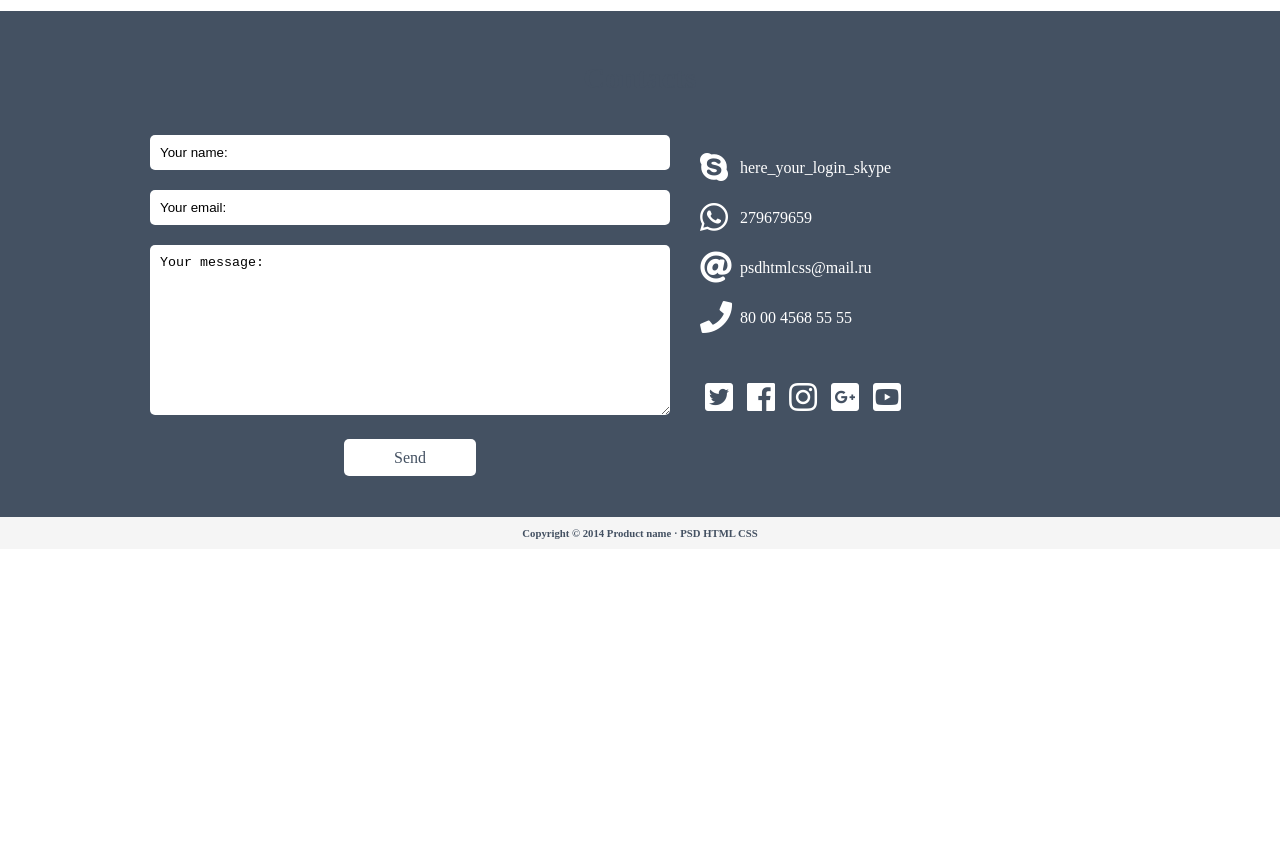
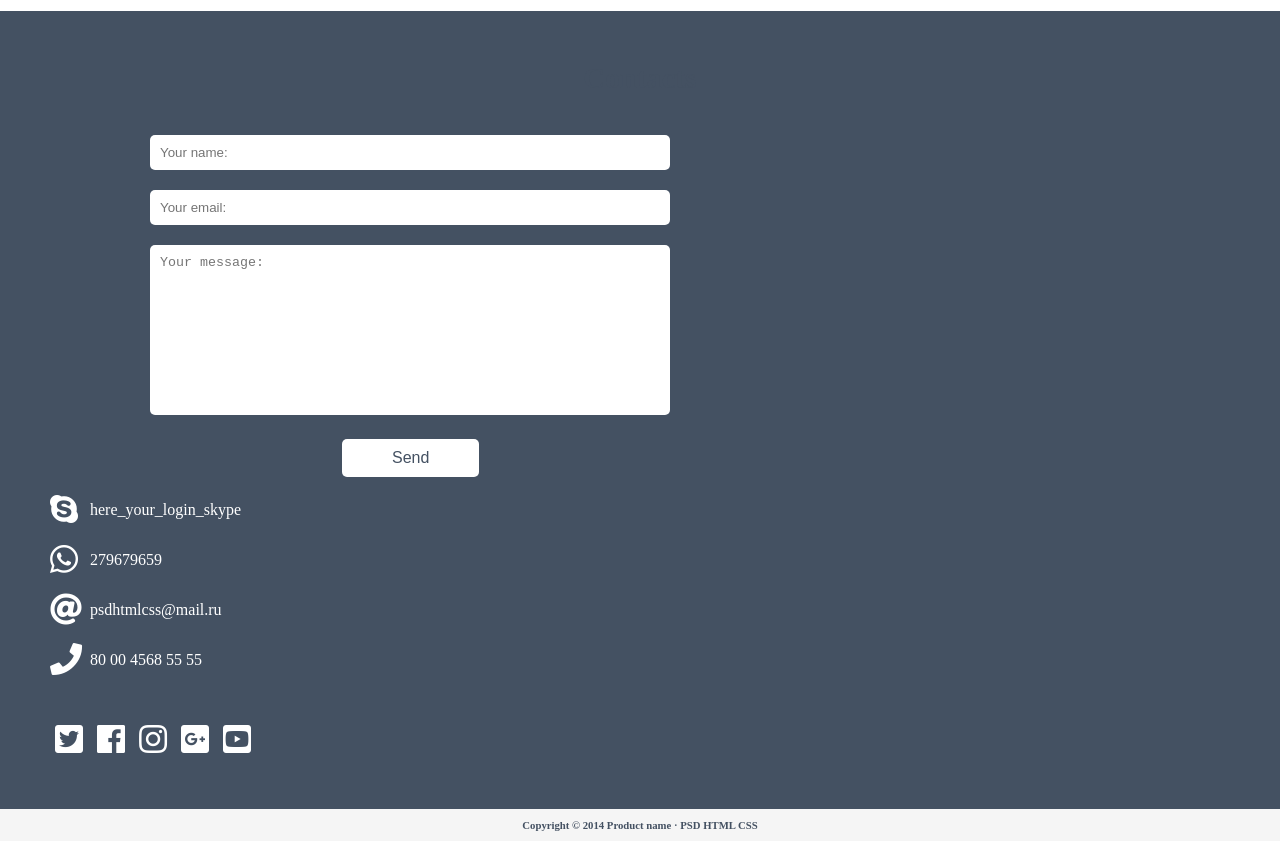
Before and after one commit to Mishochik/trainingGeekBrains, a plain HTML site: page HTML CSS, HTML5 CSS3/Project_3/index.html in a window 1280 px wide. Shown: the part 2900-3741 px from the top of the page. Before the commit the page ends 3449 px from the top, so only its background shows below. Drawn offline with Linux system fonts and the light colour scheme.

Commit message:
Переделал форму

```diff
--- a/HTML CSS, HTML5 CSS3/Project_3/index.html
+++ b/HTML CSS, HTML5 CSS3/Project_3/index.html
@@ -4,8 +4,8 @@
 <head>
     <meta charset="UTF-8">
     <link rel="stylesheet" href="style/style.css">
-    <link rel="stylesheet" href="https://use.fontawesome.com/releases/v5.3.1/css/all.css"
-          integrity="sha384-mzrmE5qonljUremFsqc01SB46JvROS7bZs3IO2EmfFsd15uHvIt+Y8vEf7N7fWAU" crossorigin="anonymous">
+    <link rel="stylesheet" href="https://use.fontawesome.com/releases/v5.3.1/css/all.css" integrity="sha384-mzrmE5qonljUremFsqc01SB46JvROS7bZs3IO2EmfFsd15uHvIt+Y8vEf7N7fWAU"
+        crossorigin="anonymous">
     <title>Document</title>
 </head>
 
@@ -32,10 +32,12 @@
             <div class="container">
                 <article class="content">
                     <h2>About your product</h2>
-                <p>Lorem ipsum dolor sit amet, consectetur adipisicing elit. Nobis facilis fuga, illo at. Natus eos,
+                    <p>Lorem ipsum dolor sit amet, consectetur adipisicing elit. Nobis facilis fuga, illo at. Natus
+                        eos,
                         eligendi
                         illum rerum omnis porro ex, magni, explicabo veniam incidunt in quam sapiente ut ipsum.</p>
-                <p>Pariatur iure ab sunt nesciunt, quibusdam odio iste cumque itaque, ipsa vel exercitationem ullam quos
+                    <p>Pariatur iure ab sunt nesciunt, quibusdam odio iste cumque itaque, ipsa vel exercitationem ullam
+                        quos
                         aut
                         nostrum cupiditate fuga quaerat quam animi dolores. Sequi itaque, unde perferendis nemo debitis
                         dolor</p>
@@ -56,7 +58,8 @@
                             <p>
                                 Delectus dolorem vero quae beatae quasi dolor deserunt iste amet atque, impedit iure
                                 placeat, ullam.
-                            Reprehenderit aliquam, nemo cum velit ratione perferendis quas, maxime, quaerat porro totam,
+                                Reprehenderit aliquam, nemo cum velit ratione perferendis quas, maxime, quaerat porro
+                                totam,
                                 dolore minus
                                 inventore.
                             </p>
@@ -66,7 +69,8 @@
                             <p>
                                 Delectus dolorem vero quae beatae quasi dolor deserunt iste amet atque, impedit iure
                                 placeat, ullam.
-                            Reprehenderit aliquam, nemo cum velit ratione perferendis quas, maxime, quaerat porro totam,
+                                Reprehenderit aliquam, nemo cum velit ratione perferendis quas, maxime, quaerat porro
+                                totam,
                                 dolore minus
                                 inventore.
                             </p>
@@ -76,7 +80,8 @@
                             <p>
                                 Delectus dolorem vero quae beatae quasi dolor deserunt iste amet atque, impedit iure
                                 placeat, ullam.
-                            Reprehenderit aliquam, nemo cum velit ratione perferendis quas, maxime, quaerat porro totam,
+                                Reprehenderit aliquam, nemo cum velit ratione perferendis quas, maxime, quaerat porro
+                                totam,
                                 dolore minus
                                 inventore.
                             </p>
@@ -132,9 +137,11 @@
                     <div class="img"></div>
                     <div class="text">
                         <h3>The description for the image</h3>
-                    <p>Pariatur iure ab sunt nesciunt, quibusdam odio iste cumque itaque, ipsa vel exercitationem ullam
+                        <p>Pariatur iure ab sunt nesciunt, quibusdam odio iste cumque itaque, ipsa vel exercitationem
+                            ullam
                             quos aut
-                        nostrum cupiditate fuga quaerat quam animi dolores. Sequi itaque, unde perferendis nemo debitis
+                            nostrum cupiditate fuga quaerat quam animi dolores. Sequi itaque, unde perferendis nemo
+                            debitis
                             dolor.</p>
                     </div>
                 </div>
@@ -142,9 +149,11 @@
                     <div class="img"></div>
                     <div class="text">
                         <h3>The description for the image</h3>
-                    <p>Pariatur iure ab sunt nesciunt, quibusdam odio iste cumque itaque, ipsa vel exercitationem ullam
+                        <p>Pariatur iure ab sunt nesciunt, quibusdam odio iste cumque itaque, ipsa vel exercitationem
+                            ullam
                             quos aut
-                        nostrum cupiditate fuga quaerat quam animi dolores. Sequi itaque, unde perferendis nemo debitis
+                            nostrum cupiditate fuga quaerat quam animi dolores. Sequi itaque, unde perferendis nemo
+                            debitis
                             dolor.</p>
                     </div>
                 </div>
@@ -152,7 +161,8 @@
                     <div class="img"></div>
                     <div class="text">
                         <h3>The description for the image</h3>
-                    <p>Lorem ipsum dolor sit amet, consectetur adipisicing elit. Nobis facilis fuga, illo at. Natus eos,
+                        <p>Lorem ipsum dolor sit amet, consectetur adipisicing elit. Nobis facilis fuga, illo at. Natus
+                            eos,
                             eligendi
                             illum rerum omnis porro ex, magni, explicabo veniam incidunt in quam sapiente ut ipsum.</p>
                     </div>
@@ -161,7 +171,8 @@
                     <div class="img"></div>
                     <div class="text">
                         <h3>The description for the image</h3>
-                    <p>Lorem ipsum dolor sit amet, consectetur adipisicing elit. Nobis facilis fuga, illo at. Natus eos,
+                        <p>Lorem ipsum dolor sit amet, consectetur adipisicing elit. Nobis facilis fuga, illo at. Natus
+                            eos,
                             eligendi
                             illum rerum omnis porro ex, magni, explicabo veniam incidunt in quam sapiente ut ipsum.</p>
                     </div>
@@ -178,7 +189,8 @@
                     <div class="reviewImg"></div>
                     <div class="reviewText">
                         Porro officia cumque sint deleniti nemo facere rem vitae odit inventore cum odio, iste quia
-                    doloribus autem aperiam nulla ea neque reprehenderit. Libero doloribus, possimus officiis sapiente
+                        doloribus autem aperiam nulla ea neque reprehenderit. Libero doloribus, possimus officiis
+                        sapiente
                         necessitatibus commodi consectetur?
                         <div class="reviewAuthor">
                             Lourens S.
@@ -189,7 +201,8 @@
                     <div class="reviewImg"></div>
                     <div class="reviewText">
                         Porro officia cumque sint deleniti nemo facere rem vitae odit inventore cum odio, iste quia
-                    doloribus autem aperiam nulla ea neque reprehenderit. Libero doloribus, possimus officiis sapiente
+                        doloribus autem aperiam nulla ea neque reprehenderit. Libero doloribus, possimus officiis
+                        sapiente
                         necessitatibus commodi consectetur?
                         <div class="reviewAuthor">
                             Lourens S.
@@ -200,7 +213,8 @@
                     <div class="reviewImg"></div>
                     <div class="reviewText">
                         Porro officia cumque sint deleniti nemo facere rem vitae odit inventore cum odio, iste quia
-                    doloribus autem aperiam nulla ea neque reprehenderit. Libero doloribus, possimus officiis sapiente
+                        doloribus autem aperiam nulla ea neque reprehenderit. Libero doloribus, possimus officiis
+                        sapiente
                         necessitatibus commodi consectetur?
                         <div class="reviewAuthor">
                             Lourens S.
@@ -211,7 +225,8 @@
                     <div class="reviewImg"></div>
                     <div class="reviewText">
                         Porro officia cumque sint deleniti nemo facere rem vitae odit inventore cum odio, iste quia
-                    doloribus autem aperiam nulla ea neque reprehenderit. Libero doloribus, possimus officiis sapiente
+                        doloribus autem aperiam nulla ea neque reprehenderit. Libero doloribus, possimus officiis
+                        sapiente
                         necessitatibus commodi consectetur?
                         <div class="reviewAuthor">
                             Lourens S.
@@ -292,14 +307,15 @@
             <div class="container">
                 <h2>Contacts</h2>
                 <form action="form.php">
-                <input type="text" value="Your name:">
-                <input type="text" value="Your email:">
-                <textarea name="" id="" rows="10">Your message:</textarea>
-                <div class="bottom">
-                    <a href="#">Send</a>
+                    <input type="text" required placeholder="Your name:">
+                    <input type="email" required placeholder="Your email:">
+                    <textarea name="" id="" rows="10" placeholder="Your message:"></textarea>
+                    <button type="submit">Send</button>
+                    <!-- <div class="bottom">
+                        <a href="#">Send</a> -->
                     </div>
                 </form>
-            <div class="Contacts">
+                <div class="сontacts">
                     <div class="skype">
                         <i class="fab fa-skype fa-2x"></i>
                         <p>here_your_login_skype</p>
--- a/HTML CSS, HTML5 CSS3/Project_3/style/style.css
+++ b/HTML CSS, HTML5 CSS3/Project_3/style/style.css
@@ -265,10 +265,21 @@ section {
     margin: 0 0 20px 0;
     padding: 10px;
     border: none;
-    border-radius: 5px;
+	border-radius: 5px;
+	 resize: none;
+}
+.block6 button {
+	margin-left: 192px;
+	font-size: 16px;
+	border: none;
+	padding: 10px 50px;
+	border-radius: 5px;
+	color: #445162;
+    background: white;
 }
 
-.block6 .Contacts {
+
+.block6 .сontacts {
     float: left;
     color: white;
 }
```
Lines whose indentation alone changed are shown as unchanged.
